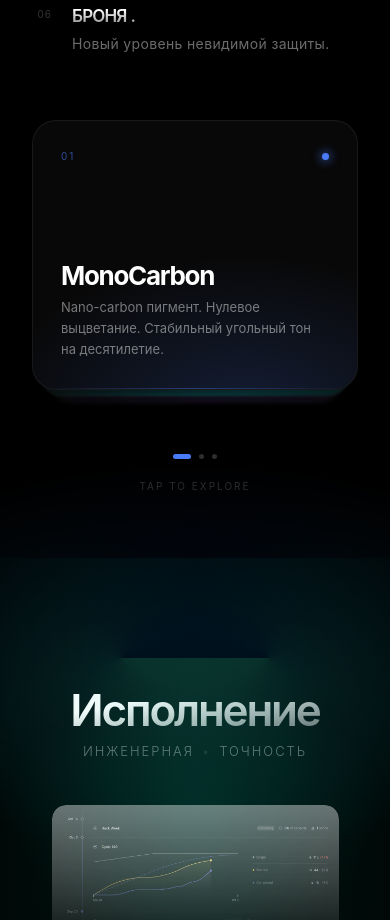
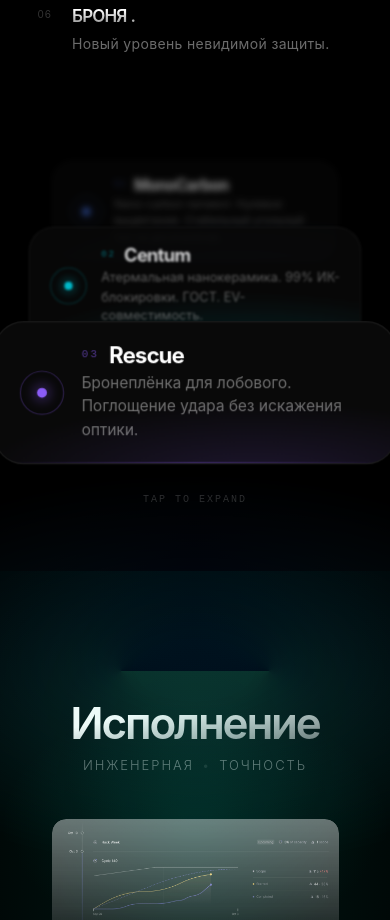
Before and after one commit to mqqcqdp9wv-wq/ze-studio-website, a Next.js app: page / in a window 390 px wide. Shown: the part 2720-3640 px from the top of the page. Built offline with nearby package versions, Linux system fonts and the light colour scheme.

Commit message:
fix: proper 3D perspective stack — all cards visible, tap to expand

```diff
--- a/components/ui/mobile-card-stack.tsx
+++ b/components/ui/mobile-card-stack.tsx
@@ -1,7 +1,6 @@
 "use client";
 
 import { useState } from "react";
-import { motion } from "framer-motion";
 
 type CardData = {
     title: string;
@@ -11,86 +10,126 @@ type CardData = {
     href?: string;
 };
 
-const CARD_HEIGHT = 270;
-const PEEK = 20; // px each behind card peeks below
+// Z-depth transforms for each card (index 0 = back, 2 = front)
+// Matches the freefrontend CSS demo logic
+const STACK = [
+    { z: -70, y: 22, opacity: 0.55, blur: 3.5 }, // card 1 — furthest back
+    { z: 10, y: -8, opacity: 0.82, blur: 1.2 }, // card 2 — middle
+    { z: 95, y: -36, opacity: 1, blur: 0 }, // card 3 — front / closest
+];
 
 export const MobileCardStack = ({ cards }: { cards: CardData[] }) => {
-    const [activeIndex, setActiveIndex] = useState(0);
-    const total = cards.length;
-
-    const handleTap = () => {
-        setActiveIndex((prev) => (prev + 1) % total);
-    };
+    const [expanded, setExpanded] = useState(false);
 
     return (
-        <div className="md:hidden flex flex-col items-center gap-5">
-            {/* Stack */}
-            <div
+        <div className="md:hidden flex flex-col items-center gap-6">
+            <ul
                 style={{
                     position: "relative",
+                    transformStyle: "preserve-3d",
+                    perspective: "500px",
+                    display: "flex",
+                    flexDirection: "column",
+                    gap: expanded ? "14px" : "0",
+                    transition: "gap 500ms ease",
                     width: "100%",
-                    height: CARD_HEIGHT + (total - 1) * PEEK,
                 }}
+                onClick={() => setExpanded((e) => !e)}
             >
                 {cards.map((card, i) => {
-                    // offset: 0 = active/front, 1 = mid, 2 = back
-                    const offset = (i - activeIndex + total) % total;
+                    const t = STACK[i] ?? STACK[STACK.length - 1];
 
                     return (
-                        <motion.div
+                        <li
                             key={card.title}
-                            onClick={handleTap}
-                            animate={{
-                                top: offset * PEEK,
-                                scale: 1 - offset * 0.05,
-                                zIndex: total - offset,
-                                filter: `blur(${offset * 1.2}px)`,
-                                opacity: offset === total - 1 ? 0.55 : 1,
+                            style={{
+                                listStyle: "none",
+                                transform: expanded
+                                    ? "translateZ(0) translateY(0)"
+                                    : `translateZ(${t.z}px) translateY(${t.y}px)`,
+                                opacity: expanded ? 1 : t.opacity,
+                                filter: expanded ? "blur(0)" : `blur(${t.blur}px)`,
+                                transition: `transform 500ms ${i * 60}ms ease, opacity 500ms ${i * 60}ms ease, filter 500ms ${i * 60}ms ease`,
+                                borderRadius: "2.4rem",
+                                overflow: "hidden",
+                                border: "1px solid rgba(255,255,255,0.07)",
+                                background: "#090909",
+                                cursor: "pointer",
+                                position: "relative",
                             }}
-                            transition={{ duration: 0.55, ease: [0.16, 1, 0.3, 1] }}
-                            style={{
-                                position: "absolute",
-                                left: 0,
-                                right: 0,
-                                height: CARD_HEIGHT,
-                                transformOrigin: "top center",
-                                cursor: "pointer",
-                            }}
-                            className="overflow-hidden rounded-[2.4rem] border border-white/[0.07] bg-[#080808]"
                         >
-                            {/* Glow background */}
+                            {/* Glow bg */}
                             <div
-                                className="pointer-events-none absolute inset-0"
                                 style={{
-                                    background: `radial-gradient(ellipse 80% 60% at 65% 110%, ${card.glowColor}30, transparent)`,
+                                    position: "absolute",
+                                    inset: 0,
+                                    pointerEvents: "none",
+                                    background: `radial-gradient(ellipse 70% 55% at 65% 110%, ${card.glowColor}28, transparent)`,
                                 }}
                             />
 
-                            {/* Content */}
-                            <div className="relative z-10 flex h-full flex-col justify-between p-7">
-                                {/* Top row */}
-                                <div className="flex items-center justify-between">
-                                    <span
-                                        className="font-mono text-[10px] tracking-[0.2em] uppercase"
-                                        style={{ color: `${card.glowColor}99` }}
-                                    >
-                                        {card.numberPrefix}
-                                    </span>
-                                    <span
-                                        className="h-[7px] w-[7px] rounded-full"
+                            {/* Card content */}
+                            <div
+                                style={{
+                                    position: "relative",
+                                    zIndex: 1,
+                                    padding: "1.8rem 2rem",
+                                    display: "flex",
+                                    gap: "1.4rem",
+                                    alignItems: "center",
+                                }}
+                            >
+                                {/* Dot */}
+                                <div
+                                    style={{
+                                        flexShrink: 0,
+                                        width: 36,
+                                        height: 36,
+                                        borderRadius: "50%",
+                                        border: `1px solid ${card.glowColor}40`,
+                                        display: "flex",
+                                        alignItems: "center",
+                                        justifyContent: "center",
+                                    }}
+                                >
+                                    <div
                                         style={{
+                                            width: 8,
+                                            height: 8,
+                                            borderRadius: "50%",
                                             background: card.glowColor,
-                                            boxShadow: `0 0 10px 2px ${card.glowColor}80`,
+                                            boxShadow: `0 0 10px 2px ${card.glowColor}70`,
                                         }}
                                     />
                                 </div>
 
-                                {/* Title + desc */}
-                                <div>
-                                    <h3 className="mb-2 text-[26px] font-bold tracking-tighter text-white leading-none">
-                                        {card.title}
-                                    </h3>
-                                    <p className="text-[13px] leading-relaxed text-white/45">
+                                {/* Text */}
+                                <div style={{ flex: 1 }}>
+                                    <div style={{ display: "flex", alignItems: "center", gap: 8, marginBottom: 4 }}>
+                                        <span
+                                            style={{
+                                                fontFamily: "monospace",
+                                                fontSize: 9,
+                                                letterSpacing: "0.2em",
+                                                textTransform: "uppercase",
+                                                color: `${card.glowColor}90`,
+                                            }}
+                                        >
+                                            {card.numberPrefix}
+                                        </span>
+                                        <h3
+                                            style={{
+                                                fontSize: 18,
+                                                fontWeight: 700,
+                                                letterSpacing: "-0.04em",
+                                                color: "#fff",
+                                                lineHeight: 1,
+                                            }}
+                                        >
+                                            {card.title}
+                                        </h3>
+                                    </div>
+                                    <p style={{ fontSize: 12.5, color: "rgba(255,255,255,0.42)", lineHeight: 1.5 }}>
                                         {card.description}
                                     </p>
                                 </div>
@@ -98,35 +137,31 @@ export const MobileCardStack = ({ cards }: { cards: CardData[] }) => {
 
                             {/* Bottom glow line */}
                             <div
-                                className="absolute bottom-0 left-0 h-[1px] w-full"
                                 style={{
-                                    background: `linear-gradient(90deg, transparent, ${card.glowColor}60, transparent)`,
+                                    position: "absolute",
+                                    bottom: 0,
+                                    left: 0,
+                                    right: 0,
+                                    height: 1,
+                                    background: `linear-gradient(90deg, transparent, ${card.glowColor}50, transparent)`,
                                 }}
                             />
-                        </motion.div>
+                        </li>
                     );
                 })}
-            </div>
+            </ul>
 
-            {/* Dot indicators */}
-            <div className="flex items-center gap-2 pt-1">
-                {cards.map((card, i) => (
-                    <button
-                        key={i}
-                        onClick={() => setActiveIndex(i)}
-                        style={{
-                            width: i === activeIndex ? 18 : 5,
-                            height: 5,
-                            borderRadius: 99,
-                            background: i === activeIndex ? card.glowColor : "rgba(255,255,255,0.18)",
-                            transition: "all 0.35s ease",
-                        }}
-                    />
-                ))}
-            </div>
-
-            <span className="font-mono text-[10px] tracking-[0.2em] uppercase text-white/20">
-                tap to explore
+            {/* Hint */}
+            <span
+                style={{
+                    fontFamily: "monospace",
+                    fontSize: 10,
+                    letterSpacing: "0.2em",
+                    textTransform: "uppercase",
+                    color: "rgba(255,255,255,0.2)",
+                }}
+            >
+                {expanded ? "tap to collapse" : "tap to expand"}
             </span>
         </div>
     );
```
